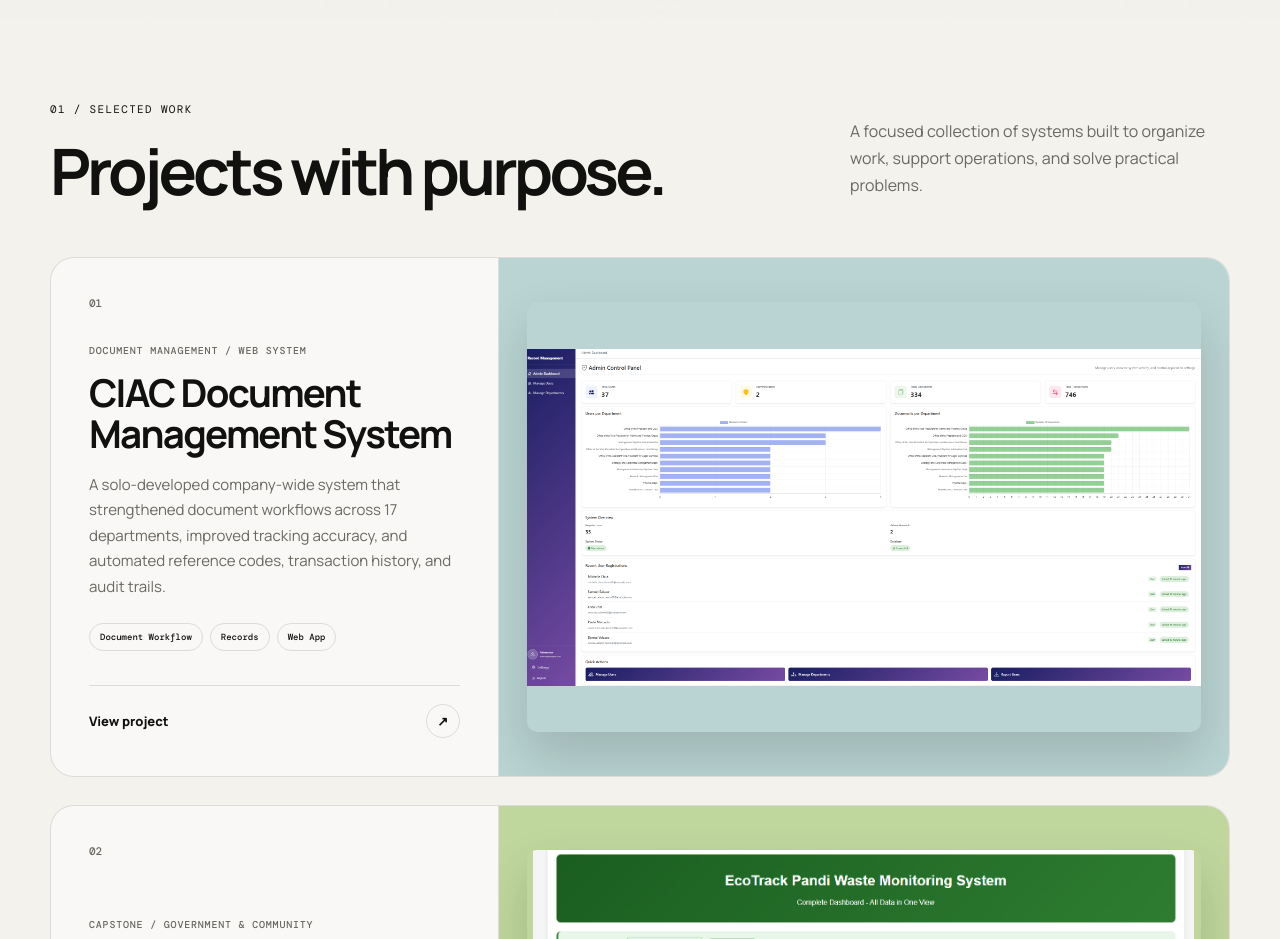
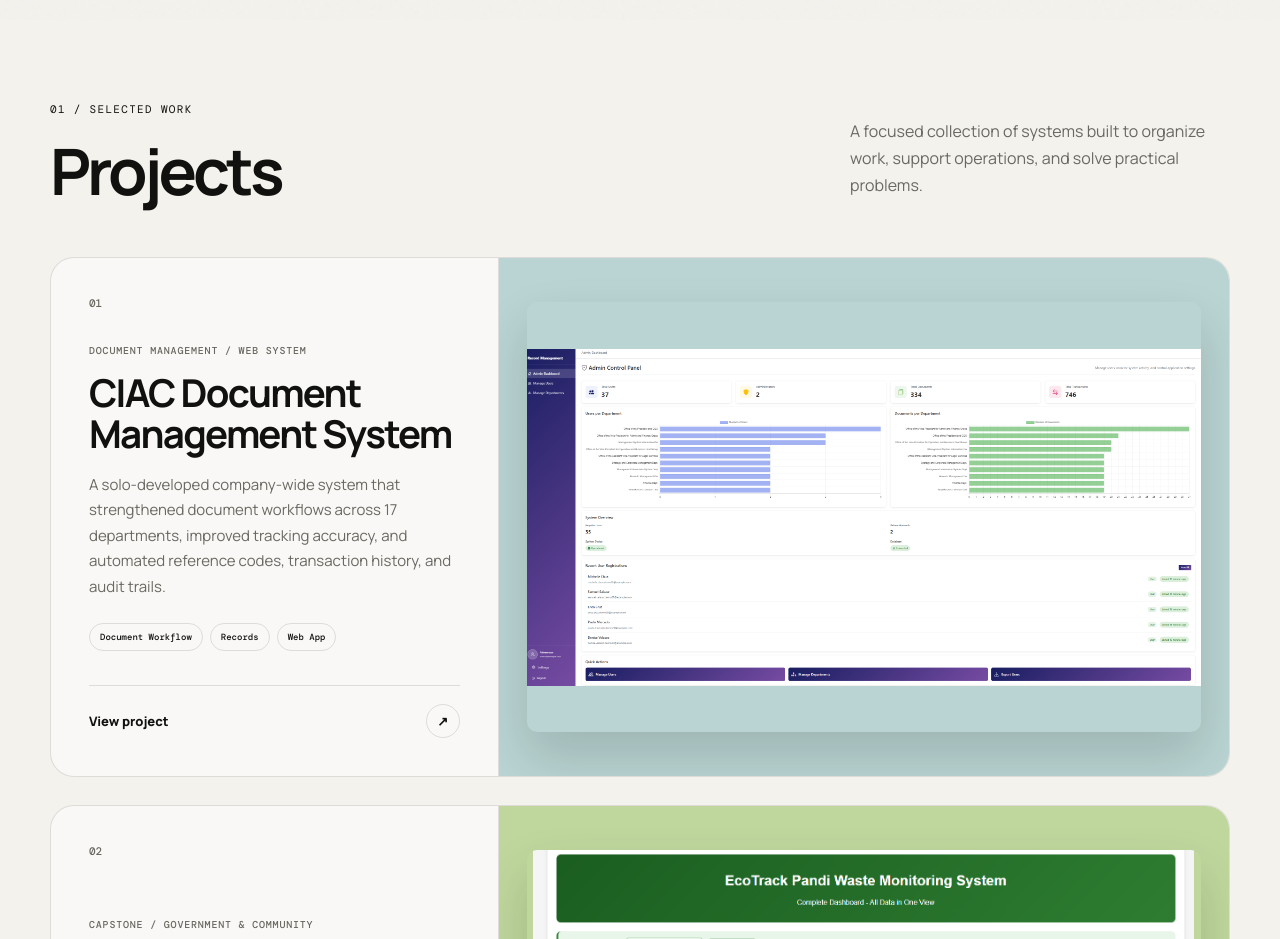
Before and after one commit to Davoude/Davoude.github.io, a plain HTML site: page index.html in a window 1280 px wide. Shown: the part 780-1719 px from the top of the page. Drawn offline with nearby package versions, Linux system fonts and the light colour scheme.

Commit message:
Change heading from 'Projects with purpose.' to 'Projects'
Updated project heading in the work section.

```diff
--- a/index.html
+++ b/index.html
@@ -80,7 +80,7 @@
       <header class="section-heading reveal">
         <div>
           <p class="eyebrow">01 / Selected work</p>
-          <h2>Projects with purpose.</h2>
+          <h2>Projects</h2>
         </div>
         <p>A focused collection of systems built to organize work, support operations, and solve practical problems.</p>
       </header>
```
